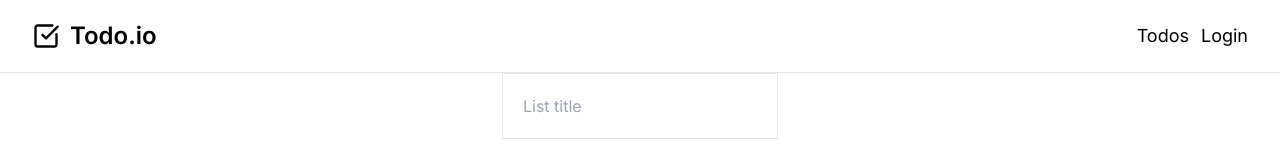
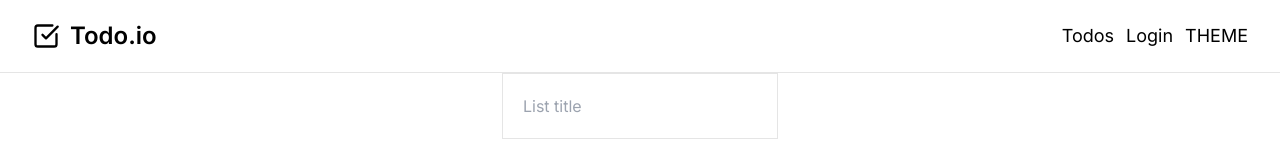
Before and after one commit to MartinLednar/gymbeam-interview, a Next.js app: page / in a window 1280 px wide. Shown: the top 155 px of the page. Built offline with nearby package versions, Linux system fonts and the light colour scheme; no server answers.

Commit message:
feat(gymbeam-1): added dark mode

```diff
--- a/package.json
+++ b/package.json
@@ -15,6 +15,7 @@
     "axios": "^1.7.2",
     "lucide-react": "^0.408.0",
     "next": "14.2.5",
+    "next-themes": "^0.3.0",
     "react": "^18",
     "react-dom": "^18",
     "react-hook-form": "^7.52.1",
--- a/src/app/globals.css
+++ b/src/app/globals.css
@@ -1,3 +1,9 @@
 @tailwind base;
 @tailwind components;
 @tailwind utilities;
+
+@layer base {
+    body {
+        @apply dark:!bg-gray-800 dark:text-white
+    }
+}
--- a/src/app/layout.tsx
+++ b/src/app/layout.tsx
@@ -4,6 +4,7 @@ import "./globals.css";
 import Navbar from "@/components/navbar/navbar.component";
 import { QueryClientProvider } from "@/components/wrappers/queryClient/queryClient.wrapper";
 import { ToasterProvider } from "@/components/wrappers/toast/toast.wrapper";
+import { ThemeProvider } from "@/components/wrappers/nextTheme/nextTheme.wrapper";
 
 const inter = Inter({ subsets: ["latin"] });
 
@@ -18,12 +19,13 @@ export default function RootLayout({
   children: React.ReactNode;
 }>) {
   return (
-    <html lang="en">
+    <html lang="en" suppressHydrationWarning>
       <body className={inter.className}>
         <QueryClientProvider>
-          <Navbar />
-          {children}
-
+          <ThemeProvider>
+            <Navbar />
+            {children}
+          </ThemeProvider>
           <ToasterProvider />
         </QueryClientProvider>
       </body>
--- a/src/components/listPreview/listPreview.component.tsx
+++ b/src/components/listPreview/listPreview.component.tsx
@@ -12,18 +12,11 @@ interface Props {
 }
 
 export const ListPreview: FC<Props> = ({ listData }) => {
-  const { mutate } = useDeleteList();
-
   const { id, createdAt, title, totalTodos } = listData;
   const filteredTodos = useMemo(() => calcDoneTodos(totalTodos), [totalTodos]);
 
-  const handleDeleteList = () => mutate({ id });
-
   return (
     <div className="p-5 border border-black/10 flex flex-col">
-      <button type="button" className="ml-auto pb-4" onClick={handleDeleteList}>
-        <Trash2 className="h-5 w-5 text-red-600" />
-      </button>
       <h2 className="font-semibold">{title}</h2>
       <h3>Created: {new Date(createdAt).toLocaleDateString()}</h3>
       <h3>Total todos: {totalTodos.length}</h3>
--- a/src/components/navbar/navbar.component.tsx
+++ b/src/components/navbar/navbar.component.tsx
@@ -1,6 +1,7 @@
 import { SquareCheckBig } from "lucide-react";
 import { FC } from "react";
 import Link from "../link/link.component";
+import { ThemeToggle } from "../themeToggle/themeToggle.component";
 
 interface Props {}
 
@@ -24,6 +25,9 @@ const Navbar: FC<Props> = ({}) => {
         <li>
           <Link href="/">Login</Link>
         </li>
+        <li>
+          <ThemeToggle />
+        </li>
       </ul>
     </nav>
   );
--- /dev/null
+++ b/src/components/themeToggle/themeToggle.component.tsx
@@ -0,0 +1,11 @@
+"use client";
+
+import { useTheme } from "next-themes";
+
+export const ThemeToggle = () => {
+  const { setTheme, theme } = useTheme();
+
+  const handleToggleTheme = () =>
+    setTheme(theme === "light" ? "dark" : "light");
+  return <button onClick={handleToggleTheme}>THEME</button>;
+};
--- /dev/null
+++ b/src/components/wrappers/nextTheme/nextTheme.wrapper.tsx
@@ -0,0 +1,20 @@
+"use client";
+
+import { FC } from "react";
+import { ThemeProvider as NextThemesProvider } from "next-themes";
+
+type Props = {
+  children?: React.ReactNode;
+};
+
+export const ThemeProvider: FC<Props> = ({ children }) => {
+  return (
+    <NextThemesProvider
+      enableSystem
+      attribute="className"
+      defaultTheme="system"
+    >
+      {children}
+    </NextThemesProvider>
+  );
+};
--- a/tailwind.config.ts
+++ b/tailwind.config.ts
@@ -9,6 +9,7 @@ const config: Config = {
   theme: {
     extend: {},
   },
+  darkMode: "class",
   plugins: [],
 };
 export default config;
```
Also changed, not shown: 1 other file (tests, documents, lock files or other folders).
